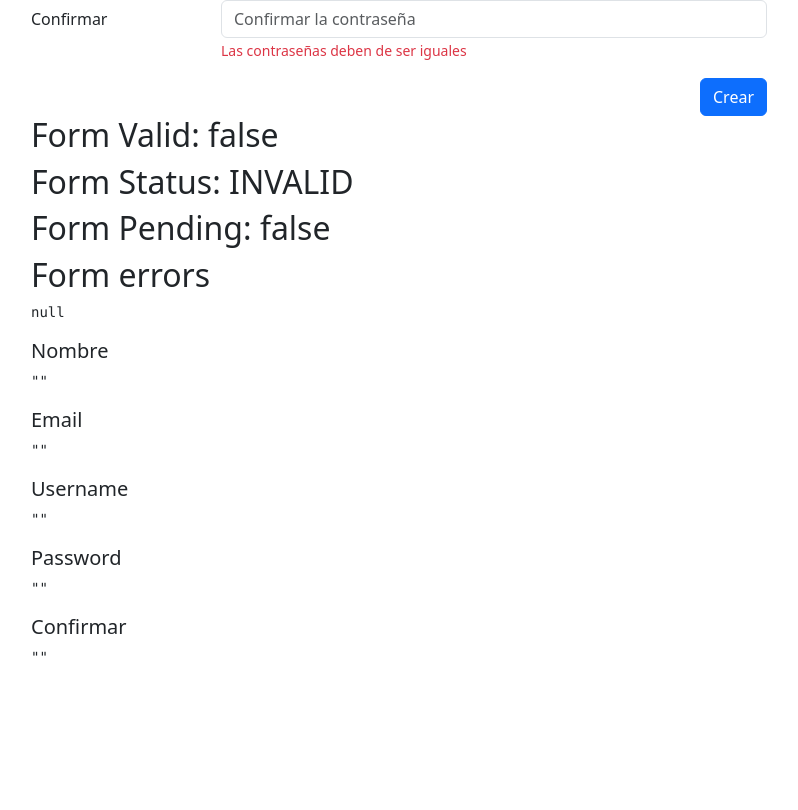
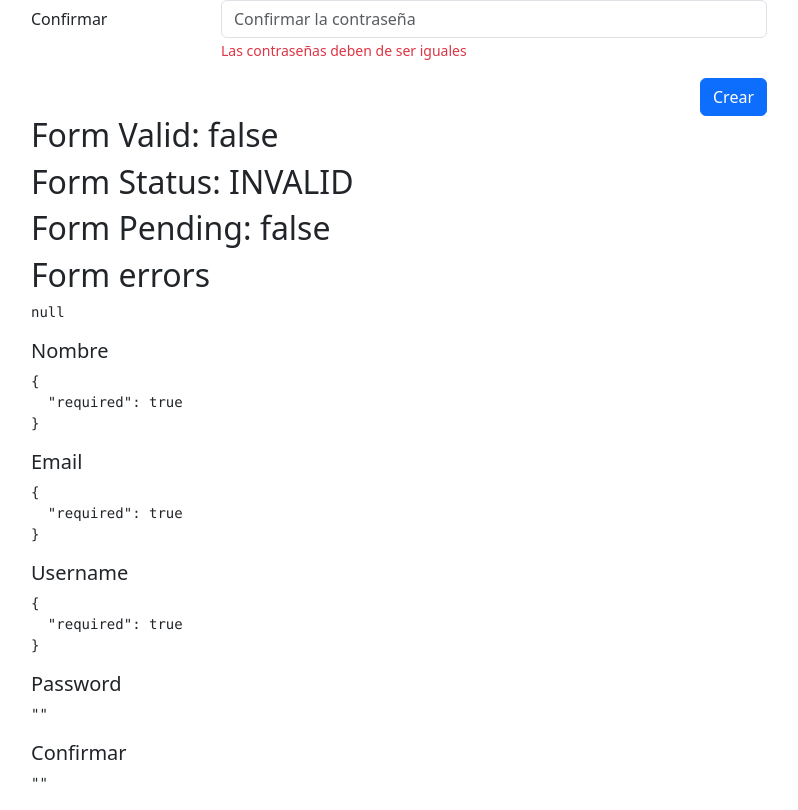
Before and after one commit to diemedina7/formApp, an Angular app: page /auth/sign-up in a window 1280 px wide. Shown: the part 431-1241 px from the top of the page, without its empty margins (51-849 px from the left). Before the commit the page ends 1115 px from the top, so only its background shows below. Built offline with nearby package versions, Linux system fonts and the light colour scheme.

Commit message:
Funciones externas de validacion - form de registro

```diff
--- a/src/app/auth/pages/register-page/register-page.component.html
+++ b/src/app/auth/pages/register-page/register-page.component.html
@@ -102,13 +102,13 @@
 <pre>{{ myForm.errors | json }}</pre>
 
 <h5>Nombre</h5>
-<pre>{{ myForm.value.name | json }}</pre>
+<pre>{{ myForm.controls['name'].errors | json }}</pre>
 
 <h5>Email</h5>
-<pre>{{ myForm.value.email | json }}</pre>
+<pre>{{ myForm.controls['email'].errors | json }}</pre>
 
 <h5>Username</h5>
-<pre>{{ myForm.value.username | json }}</pre>
+<pre>{{ myForm.controls['username'].errors | json }}</pre>
 
 
 <h5>Password</h5>
--- a/src/app/auth/pages/register-page/register-page.component.ts
+++ b/src/app/auth/pages/register-page/register-page.component.ts
@@ -1,5 +1,7 @@
 import { Component } from '@angular/core';
 import { FormBuilder, FormGroup, Validators } from '@angular/forms';
+
+import * as customValidators from 'src/app/shared/validators/validators';
 
 @Component({
   templateUrl: './register-page.component.html',
@@ -7,9 +9,9 @@
 export class RegisterPageComponent {
 
   public myForm: FormGroup = this.fb.nonNullable.group({
-    name:             [ '', Validators.required ],
-    email:            [ '', Validators.required ],
-    username:         [ '', Validators.required ],
+    name:             [ '', [Validators.required, Validators.pattern( customValidators.firstNameAndLastnamePattern )] ],
+    email:            [ '', [Validators.required, Validators.pattern( customValidators.emailPattern )] ],
+    username:         [ '', [Validators.required, customValidators.cantBeStrider] ],
     password:         [ '', [Validators.required, Validators.minLength(6)] ],
     confirmPassword:  [ '', [Validators.required, Validators.minLength(6)] ],
   });
--- /dev/null
+++ b/src/app/shared/validators/validators.ts
@@ -0,0 +1,16 @@
+import { FormControl, ValidationErrors } from "@angular/forms";
+
+export const firstNameAndLastnamePattern: string = '([a-zA-Z]+) ([a-zA-Z]+)';
+export const emailPattern: string = "^[a-z0-9._%+-]+@[a-z0-9.-]+\\.[a-z]{2,4}$";
+
+export const cantBeStrider = ( control: FormControl ): ValidationErrors | null => {
+  const value: string = control.value.trim().toLowerCase();
+
+  if (value === 'strider') {
+    return {
+      noStrider: true
+    }
+  }
+
+  return null;
+}
```
